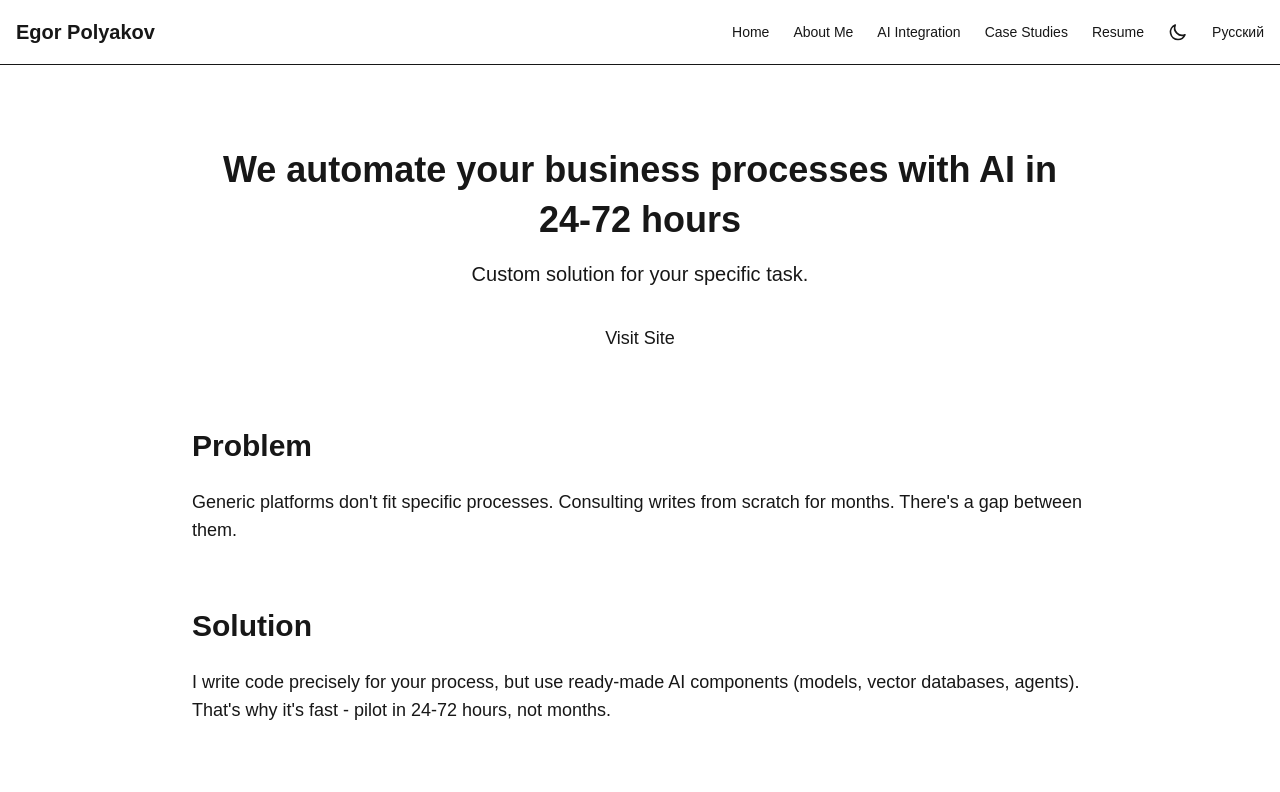
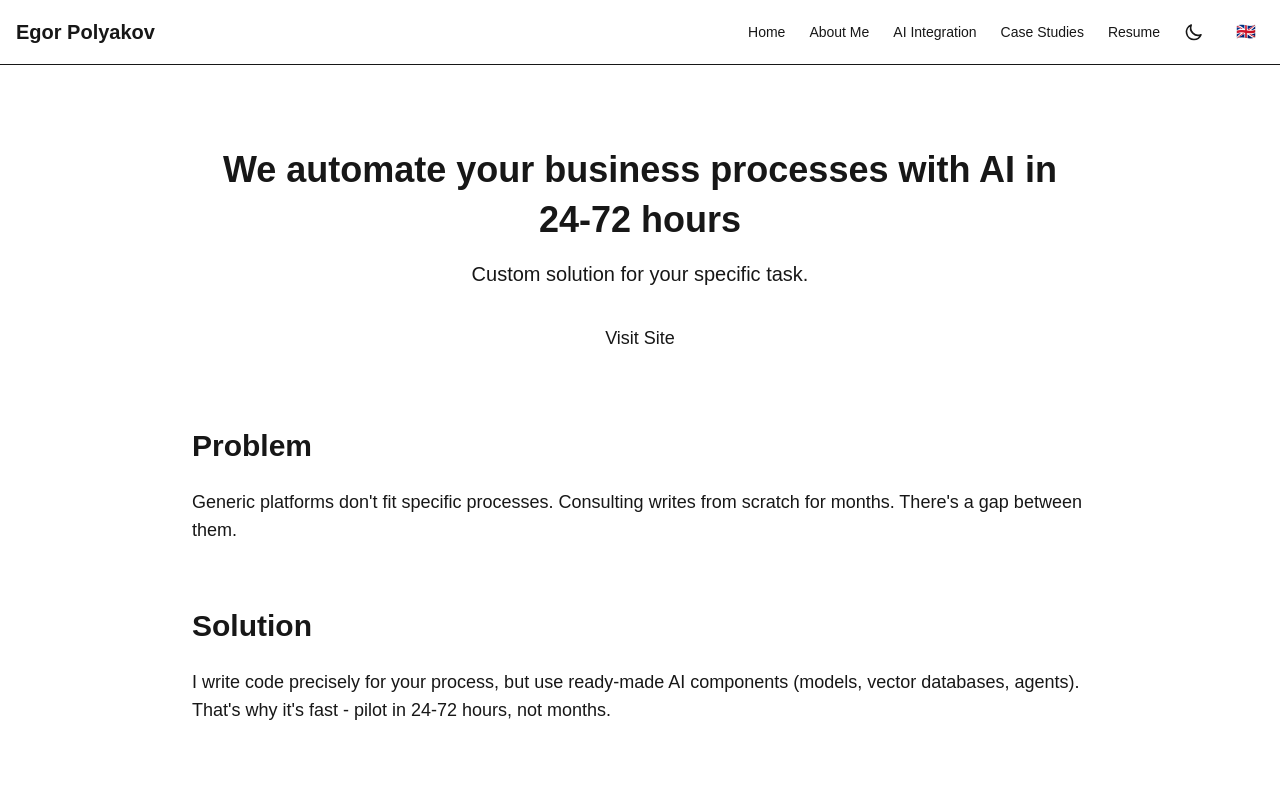
Before and after one commit to pol9kov/personal-website, a Next.js app: page /en/ai-integration in a window 1280 px wide. Shown: the top 792 px of the page. Built offline with nearby package versions, Linux system fonts and the light colour scheme.

Commit message:
feat(i18n): add language switcher with flags dropdown
Replace simple en/ru toggle with dropdown showing all 3 languages:
- English (🇬🇧)
- Русский (🇷🇺)
- Español (🇪🇸)

Co-Authored-By: Claude Opus 4.5 <noreply@anthropic.com>

```diff
--- a/components/shared/Header.tsx
+++ b/components/shared/Header.tsx
@@ -6,6 +6,7 @@ import { useTranslations, useLocale } from "next-intl";
 import { Link, usePathname, useRouter } from "@/i18n/navigation";
 import { cn } from "@/lib/utils/cn";
 import { type Locale } from "@/i18n/routing";
+import { LanguageSwitcher } from "./LanguageSwitcher";
 
 /**
  * Header component props
@@ -131,14 +132,12 @@ export function Header({ className }: HeaderProps) {
             </button>
           )}
 
-          {/* Language switcher - minimal text style */}
+          {/* Language switcher with flags */}
           {mounted && (
-            <button
-              onClick={() => switchLocale(locale === "en" ? "ru" : "en")}
-              className="text-sm text-gray-500 transition-colors hover:text-gray-900 dark:text-gray-400 dark:hover:text-white"
-            >
-              {locale === "en" ? "Русский" : "English"}
-            </button>
+            <LanguageSwitcher
+              currentLocale={locale as Locale}
+              onLocaleChange={switchLocale}
+            />
           )}
 
           {/* Mobile menu button - visible only on mobile */}
--- /dev/null
+++ b/components/shared/LanguageSwitcher.tsx
@@ -0,0 +1,81 @@
+"use client";
+
+import { useState } from "react";
+import { type Locale } from "@/i18n/routing";
+
+const locales: { value: Locale; label: string; flag: string }[] = [
+  { value: "en", label: "English", flag: "🇬🇧" },
+  { value: "ru", label: "Русский", flag: "🇷🇺" },
+  { value: "es", label: "Español", flag: "🇪🇸" },
+];
+
+interface LanguageSwitcherProps {
+  currentLocale: Locale;
+  onLocaleChange: (locale: Locale) => void;
+}
+
+export function LanguageSwitcher({
+  currentLocale,
+  onLocaleChange,
+}: LanguageSwitcherProps) {
+  const [isOpen, setIsOpen] = useState(false);
+
+  const currentLocaleData = locales.find((l) => l.value === currentLocale);
+
+  const handleLocaleChange = (locale: Locale) => {
+    onLocaleChange(locale);
+    setIsOpen(false);
+  };
+
+  return (
+    <div className="relative">
+      <button
+        onClick={() => setIsOpen(!isOpen)}
+        className="p-2 rounded-lg hover:bg-gray-100 dark:hover:bg-gray-800 transition-colors text-gray-600 dark:text-gray-400"
+        title={currentLocaleData?.label}
+      >
+        <span className="text-base">{currentLocaleData?.flag}</span>
+      </button>
+
+      {isOpen && (
+        <>
+          <div
+            className="fixed inset-0 z-40"
+            onClick={() => setIsOpen(false)}
+          />
+          <div className="absolute right-0 mt-1 w-36 bg-white dark:bg-gray-900 border border-gray-200 dark:border-gray-700 rounded-lg shadow-lg z-50 overflow-hidden">
+            {locales.map((locale) => (
+              <button
+                key={locale.value}
+                onClick={() => handleLocaleChange(locale.value)}
+                className={`w-full flex items-center gap-2 px-3 py-2 text-sm transition-colors ${
+                  currentLocale === locale.value
+                    ? "bg-blue-50 dark:bg-blue-900/20 text-blue-700 dark:text-blue-300"
+                    : "text-gray-700 dark:text-gray-300 hover:bg-gray-100 dark:hover:bg-gray-800"
+                }`}
+              >
+                <span>{locale.flag}</span>
+                {locale.label}
+                {currentLocale === locale.value && (
+                  <svg
+                    className="w-4 h-4 ml-auto"
+                    fill="none"
+                    stroke="currentColor"
+                    viewBox="0 0 24 24"
+                  >
+                    <path
+                      strokeLinecap="round"
+                      strokeLinejoin="round"
+                      strokeWidth={2}
+                      d="M5 13l4 4L19 7"
+                    />
+                  </svg>
+                )}
+              </button>
+            ))}
+          </div>
+        </>
+      )}
+    </div>
+  );
+}
```
